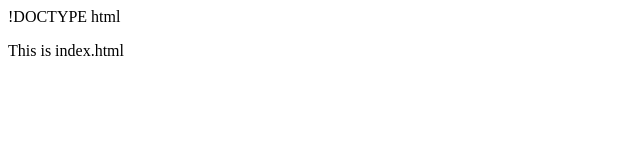
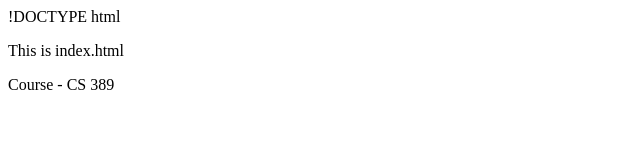
Before and after one commit to JC32101/RemoteTest, a plain HTML site: page index.html in a window 1280 px wide. Shown: the whole page, without its empty margins (0-640 px from the left). Drawn offline with Linux system fonts and the light colour scheme.

Commit message:
corrected index.html

```diff
--- a/index.html
+++ b/index.html
@@ -5,5 +5,6 @@
 </head>
 <body>
 	<p>This is index.html</p>
+	<p>Course - CS 389</p>
 </bod>
 </html>
```
